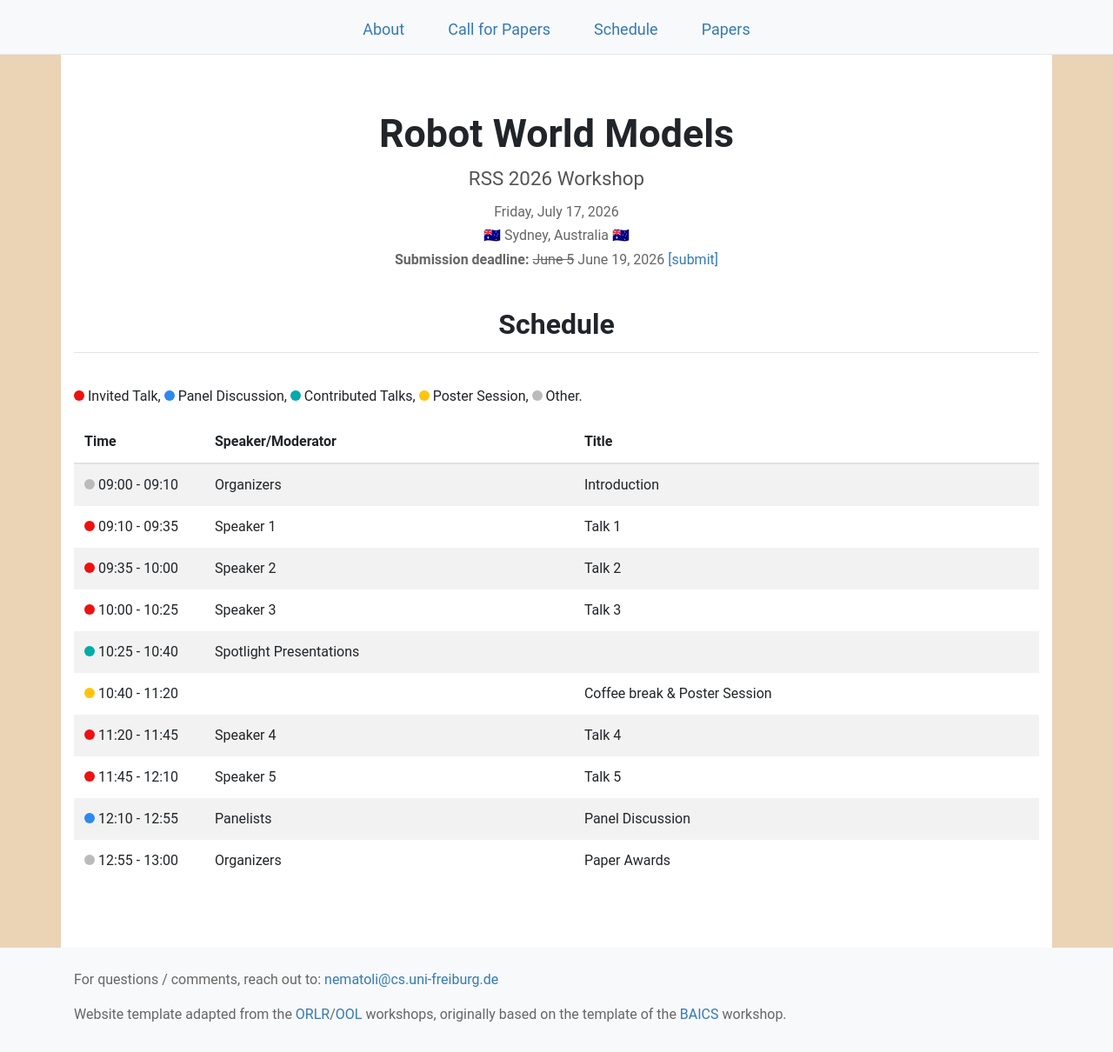
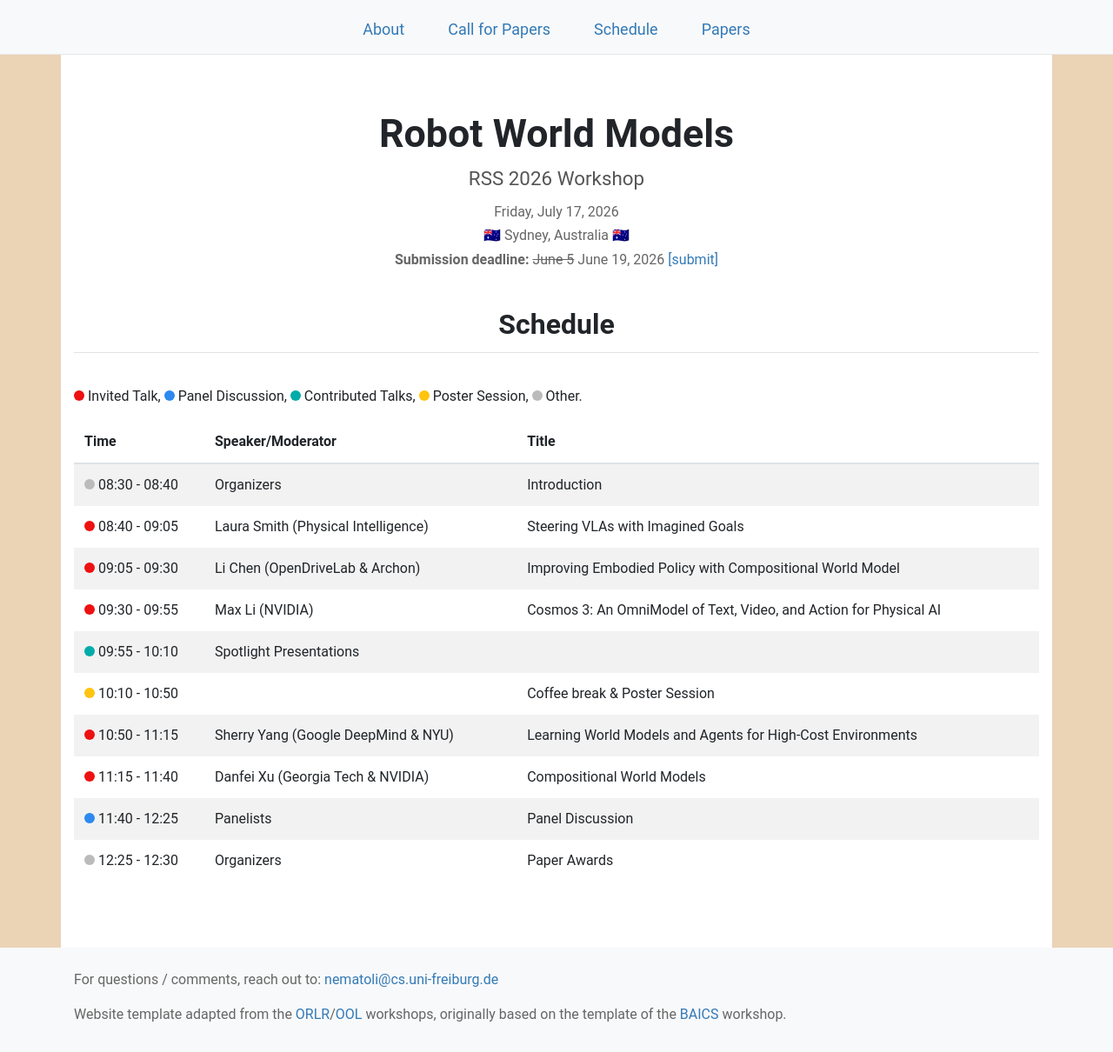
Before and after one commit to robot-worldmodels/robot-worldmodels.github.io, a Jekyll site: the page built from schedule.html, in a window 1280 px wide. Shown: the whole page at 87% size. Built offline with Jekyll 4.4.1, drawn with Linux system fonts in a browser that asks for light colours; nearby versions of some CDN libraries.

Commit message:
Populate schedule page with the real 08:30-12:30 program
Co-Authored-By: Claude Opus 4.8 (1M context) <noreply@anthropic.com>

```diff
--- a/schedule.html
+++ b/schedule.html
@@ -18,53 +18,52 @@ layout: default
     </thead>
     <tbody>
       <tr>
-        <td><span class="dot-other-session"></span> 09:00 - 09:10</td>
+        <td><span class="dot-other-session"></span> 08:30 - 08:40</td>
         <td>Organizers</td>
         <td>Introduction</td>
       </tr>
       <tr>
-        <td><span class="dot-invited-talk"></span> 09:10 - 09:35</td>
-        <td>Speaker 1</td>
-        <td>Talk 1</td>
+        <td><span class="dot-invited-talk"></span> 08:40 - 09:05</td>
+        <td>Laura Smith (Physical Intelligence)</td>
+        <td>Steering VLAs with Imagined Goals</td>
       </tr>
       <tr>
-        <td><span class="dot-invited-talk"></span> 09:35 - 10:00</td>
-        <td>Speaker 2</td>
-        <td>Talk 2</td>
+        <td><span class="dot-invited-talk"></span> 09:05 - 09:30</td>
+        <td>Li Chen (OpenDriveLab & Archon)</td>
+        <td>Improving Embodied Policy with Compositional World Model</td>
       </tr>
       <tr>
-        <td><span class="dot-invited-talk"></span> 10:00 - 10:25</td>
-        <td>Speaker 3</td>
-        <td>Talk 3</td>
+        <td><span class="dot-invited-talk"></span> 09:30 - 09:55</td>
+        <td>Max Li (NVIDIA)</td>
+        <td>Cosmos 3: An OmniModel of Text, Video, and Action for Physical AI</td>
       </tr>
       <tr>
-        <td><span class="dot-lightning-talk"></span> 10:25 - 10:40</td>
+        <td><span class="dot-lightning-talk"></span> 09:55 - 10:10</td>
         <td>Spotlight Presentations</td>
         <td></td>
-
       </tr>
       <tr>
-        <td><span class="dot-poster-session"></span> 10:40 - 11:20</td>
+        <td><span class="dot-poster-session"></span> 10:10 - 10:50</td>
         <td></td>
         <td>Coffee break & Poster Session</td>
       </tr>
       <tr>
-        <td><span class="dot-invited-talk"></span> 11:20 - 11:45</td>
-        <td>Speaker 4</td>
-        <td>Talk 4</td>
+        <td><span class="dot-invited-talk"></span> 10:50 - 11:15</td>
+        <td>Sherry Yang (Google DeepMind & NYU)</td>
+        <td>Learning World Models and Agents for High-Cost Environments</td>
       </tr>
       <tr>
-        <td><span class="dot-invited-talk"></span> 11:45 - 12:10</td>
-        <td>Speaker 5</td>
-        <td>Talk 5</td>
+        <td><span class="dot-invited-talk"></span> 11:15 - 11:40</td>
+        <td>Danfei Xu (Georgia Tech & NVIDIA)</td>
+        <td>Compositional World Models</td>
       </tr>
       <tr>
-        <td><span class="dot-panel-discussion"></span> 12:10 - 12:55</td>
+        <td><span class="dot-panel-discussion"></span> 11:40 - 12:25</td>
         <td>Panelists</td>
         <td>Panel Discussion</td>
       </tr>
       <tr>
-        <td><span class="dot-other-session"></span> 12:55 - 13:00</td>
+        <td><span class="dot-other-session"></span> 12:25 - 12:30</td>
         <td>Organizers</td>
         <td>Paper Awards</td>
       </tr>
```
